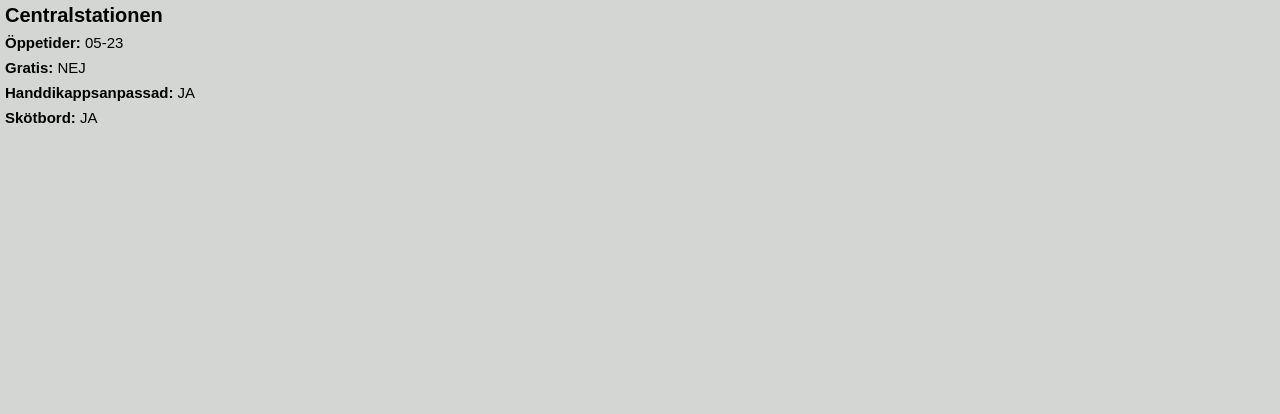
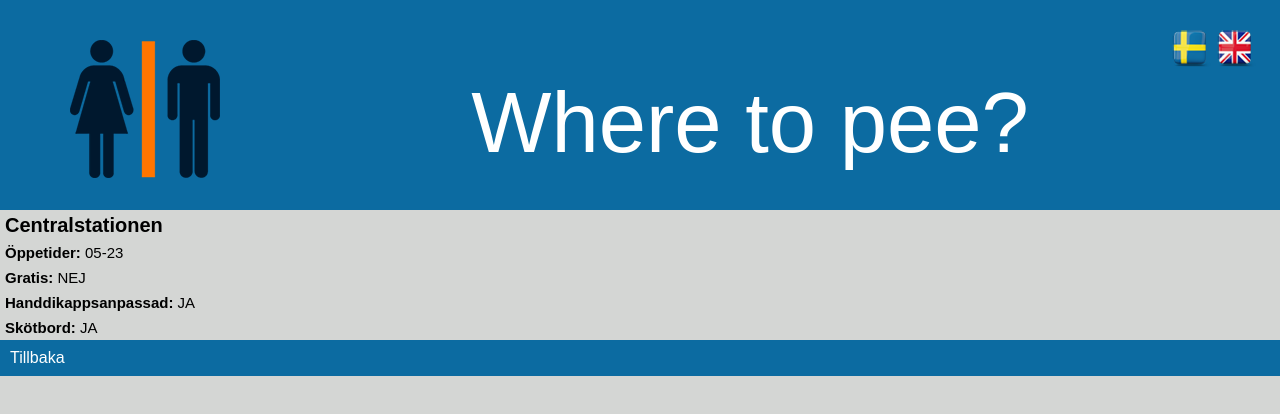
Before and after one commit to lilachoklad/MAPappen, a plain HTML site: page undersida.html in a window 1280 px wide. Drawn offline with Linux system fonts and the light colour scheme.

Commit message:
lite grejs

```diff
--- a/undersida.html
+++ b/undersida.html
@@ -8,12 +8,21 @@
 	</head>
 
 	<body>
+        <header>
+         <img id="english" src="united_kingdom_glossy_square_icon_64.png">
+         <img id="sweden" src="sweden_glossy_square_icon_64.png">
+         <img src="Toilets_unisex.png">
+         <h1>Where to pee?</h1>
+		</header>
+
         <h3>Centralstationen</h3>
         <p><span class="tjocktext">Öppetider:</span> 05-23</p>
         <p><span class="tjocktext">Gratis:</span> NEJ</p>
         <p><span class="tjocktext">Handdikappsanpassad:</span> JA</p>
         <p><span class="tjocktext">Skötbord:</span> JA</p>
 
+        <h2>Tillbaka</h2>
+
 
         </body>
 
```
